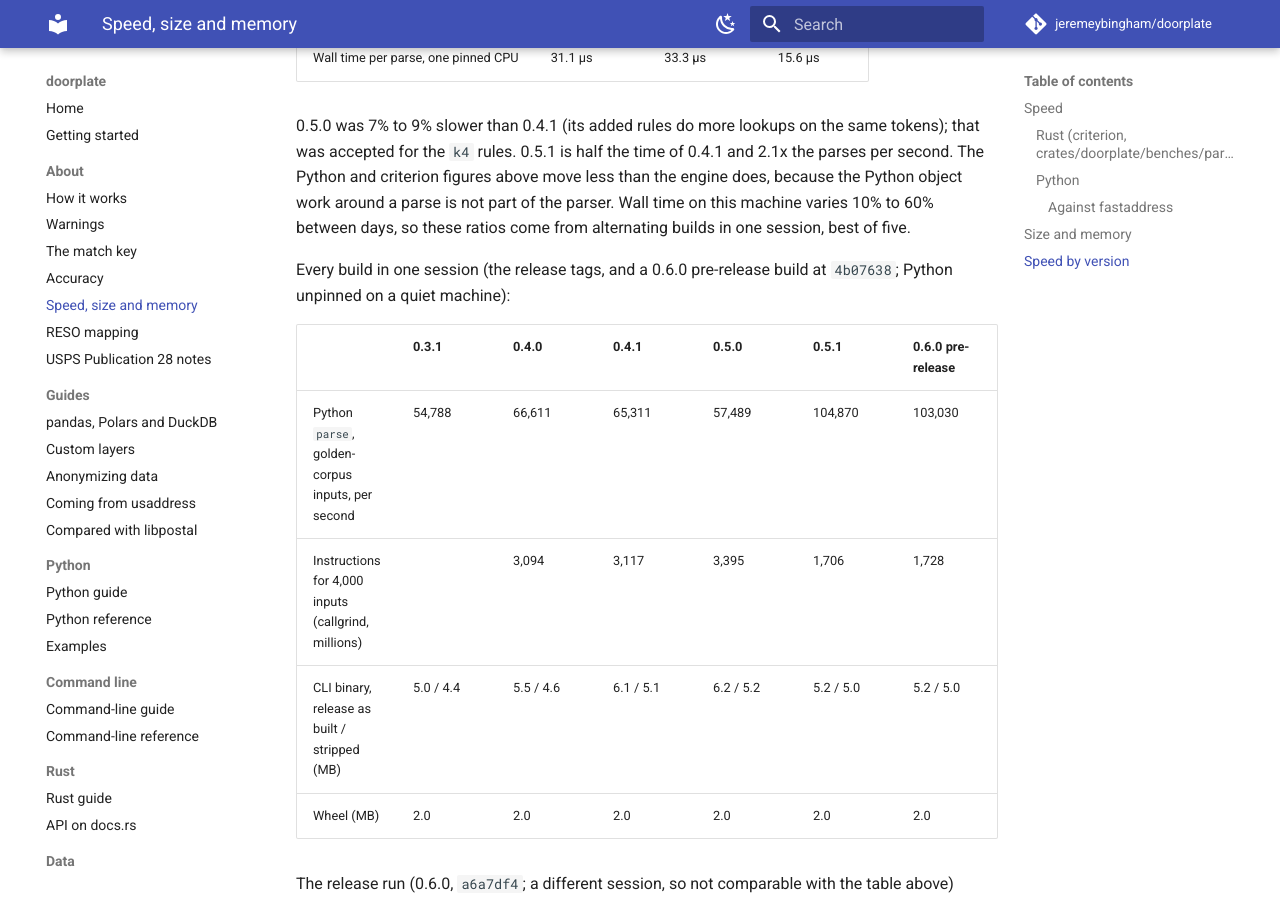
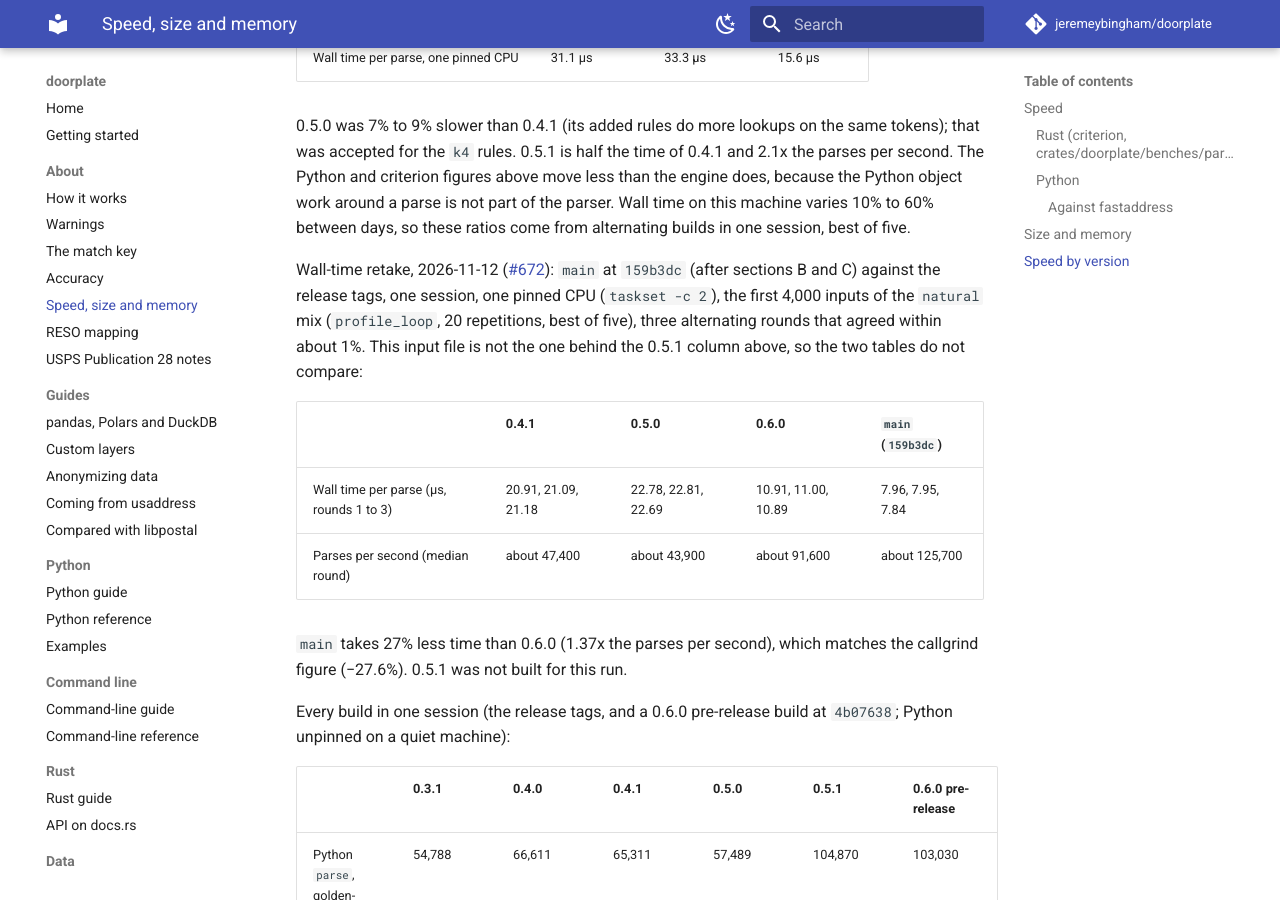
Before and after one commit to jeremeybingham/doorplate, an MkDocs documentation site: the page built from docs/speed-and-size.md, in a window 1280 px wide and 900 px high, scrolled down 4356 px. Built offline with MkDocs 1.6.1 and Material for MkDocs 9.7.7, drawn with Linux system fonts in a browser that asks for light colours; comment, search, counter and statistics services are not loaded.

Commit message:
Docs: wall-time retake on main against 0.4.1, 0.5.0 and 0.6.0 (#672)
Co-Authored-By: Claude Sonnet 5.5 <noreply@anthropic.com>

```diff
--- a/docs/speed-and-size.md
+++ b/docs/speed-and-size.md
@@ -145,6 +145,17 @@ measured on 0.5.1 (`c68760e`):
 than the engine does, because the Python object work around a parse is not part of the parser. Wall time on this machine varies
 10% to 60% between days, so these ratios come from alternating builds in one session, best of five.
 
+Wall-time retake, 2026-11-12 (#672): `main` at `159b3dc` (after sections B and C) against the release tags, one session, one pinned CPU
+(`taskset -c 2`), the first 4,000 inputs of the `natural` mix (`profile_loop`, 20 repetitions, best of five), three alternating rounds that
+agreed within about 1%. This input file is not the one behind the 0.5.1 column above, so the two tables do not compare:
+
+| | 0.4.1 | 0.5.0 | 0.6.0 | `main` (`159b3dc`) |
+|---|---|---|---|---|
+| Wall time per parse (µs, rounds 1 to 3) | 20.91, 21.09, 21.18 | 22.78, 22.81, 22.69 | 10.91, 11.00, 10.89 | 7.96, 7.95, 7.84 |
+| Parses per second (median round) | about 47,400 | about 43,900 | about 91,600 | about 125,700 |
+
+`main` takes 27% less time than 0.6.0 (1.37x the parses per second), which matches the callgrind figure (−27.6%). 0.5.1 was not built for this run.
+
 Every build in one session (the release tags, and a 0.6.0 pre-release build at `4b07638`; Python unpinned on a quiet machine):
 
 | | 0.3.1 | 0.4.0 | 0.4.1 | 0.5.0 | 0.5.1 | 0.6.0 pre-release |
```
